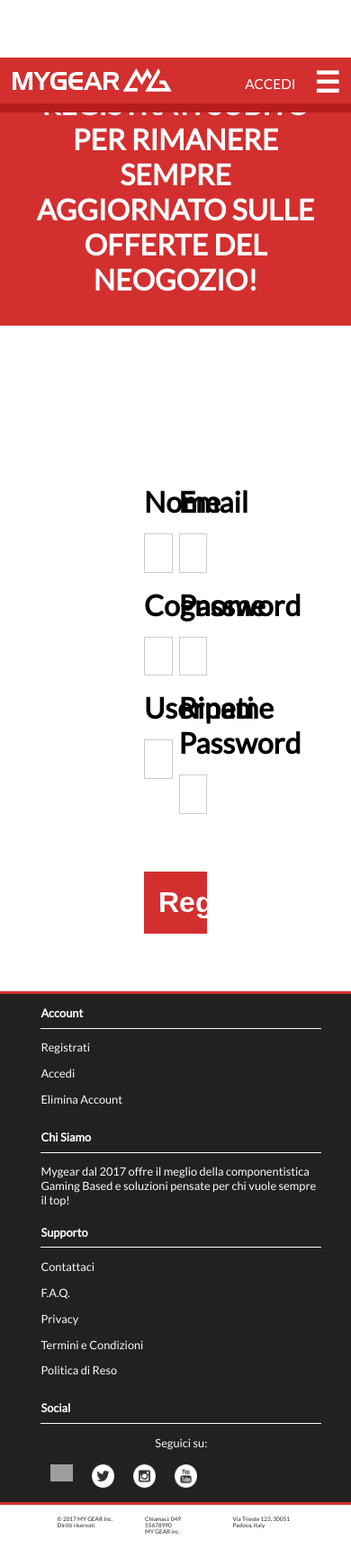
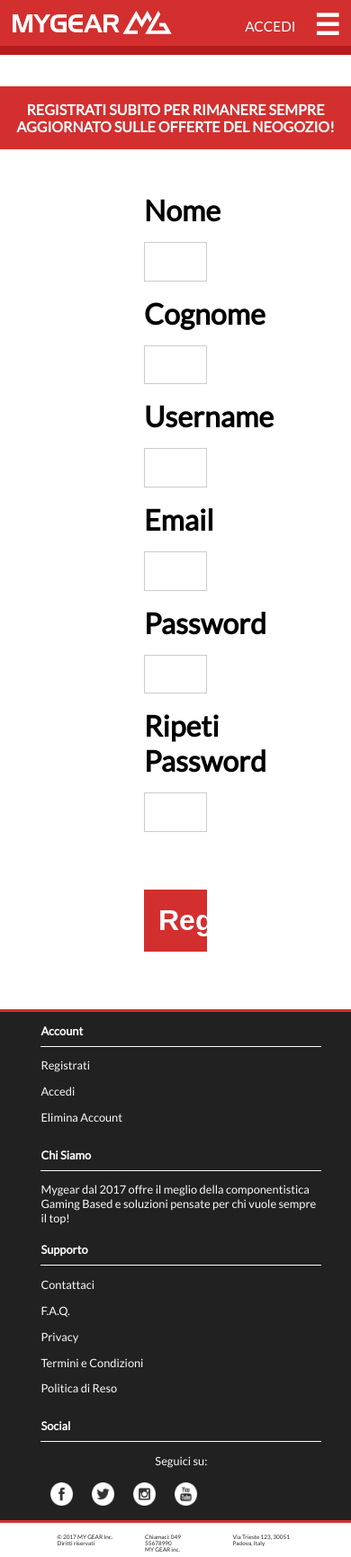
Before and after one commit to ale-mazz/mygear.it, a PHP site: page /registrazione.html in a window 390 px wide. Shown: the whole page at 90% size. Before the commit the page ends 1705 px from the top, so only its background shows below. Run offline with PHP 8.4, Linux system fonts and the light colour scheme; some libraries are stand-ins or nearby versions; grey boxes are pictures that could not be loaded.

Commit message:
login style

```diff
--- a/registrazione.html
+++ b/registrazione.html
@@ -64,7 +64,9 @@
     </div>
       <footer id="footer_top">
         <div id="account_footer">
-   <div class="block_title"> <h1>Account</h1> </div>
+            <div class="block_title">
+                <h1>Account</h1>
+            </div>
             <ul>
                 <li> <a href="account.html">Registrati</a></li>
                 <li> <a href="recupero_password.html">Accedi</a></li>
@@ -73,14 +75,17 @@
         </div>
         <div id="chi_siamo_footer">
 
-    <div class="block_title"> <h1>Chi Siamo</h1> </div>
+            <div class="block_title">
+                <h1>Chi Siamo</h1>
+            </div>
             <p>
-                Mygear dal 2017 offre il meglio della componentistica Gaming Based e soluzioni pensate per chi vuole
-                sempre il top!
+                Mygear dal 2017 offre il meglio della componentistica Gaming Based e soluzioni pensate per chi vuole sempre il top!
             </p>
         </div>
         <div id="support_footer">
-    <div class="block_title"> <h1>Supporto</h1> </div>
+            <div class="block_title">
+                <h1>Supporto</h1>
+            </div>
             <ul>
                 <li> <a href="contatti.html"> Contattaci </a> </li>
                 <li> <a href="faq.html"> F.A.Q. </a> </li>
@@ -90,13 +95,14 @@
             </ul>
         </div>
         <div id="social_footer">
-    <div class="block_title"> <h1>Social</h1> </div>
+            <div class="block_title">
+                <h1>Social</h1>
+            </div>
             <h2>Seguici su:</h2>
-            <a href="https://www.facebook.com" target="_blank"><img class="loghi_social" src="/immaginisito/loghisito/fb.png"></a>
-            <a href="https://www.twitter.com" target="_blank"><img img class="loghi_social" src="immaginisito/loghisito/twitter.png"></a>
-            <a href="https://www.instagram.com" target="_blank"><img img class="loghi_social" src="immaginisito/loghisito/instagram.png"></a>
-            <a href="https://www.youtube.com" target="_blank"><img img class="loghi_social" src="immaginisito/loghisito/yt.png"></a>
-
+            <a href="https://www.facebook.com"><img class="loghi_social" src="immaginisito/loghisito/facebook.png"></a>
+            <a href="https://www.twitter.comk"><img img class="loghi_social" src="immaginisito/loghisito/twitter.png"></a>
+            <a href="https://www.instagram.com"><img img class="loghi_social" src="immaginisito/loghisito/instagram.png"></a>
+            <a href="https://www.youtube.com"><img img class="loghi_social" src="immaginisito/loghisito/yt.png"></a>
         </div>
     </footer>
     <footer id="footer_bottom">
@@ -109,7 +115,7 @@
         <div id="luogo">
             <p>Via Trieste 123, 30051<br> Padova, Italy</p>
         </div>
-
     </footer>
 </body>
+
 </html>
--- a/regstyle.css
+++ b/regstyle.css
@@ -62,3 +62,30 @@ input[type=text], input[type=password] {
     height: auto;
 
 }
+
+@media only screen and (max-width: 955px) {
+
+    #regtitle{
+        margin-top: 0em;
+        padding-top: 8em;
+        font-size: 0.5em;
+    }
+
+    #regform{
+        margin-top: 0em;
+        padding-top: 0em;
+    }
+
+    .containerreg{
+        float: center;
+        width: 100%;
+    }
+    .containerreg2{
+        float: center;
+        width: 100%;
+    }
+
+}
+
+@media only screen and (max-width: 767px) {
+}
```
Lines whose indentation alone changed are shown as unchanged.
